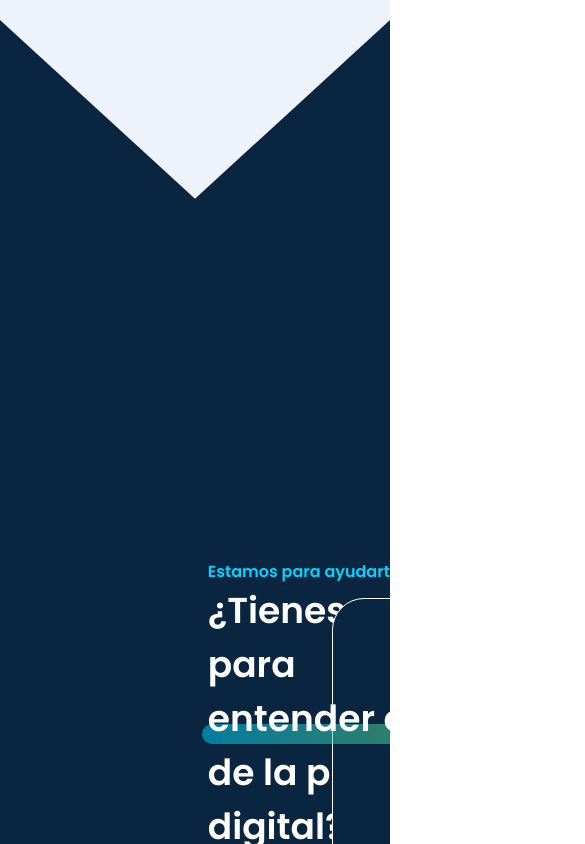
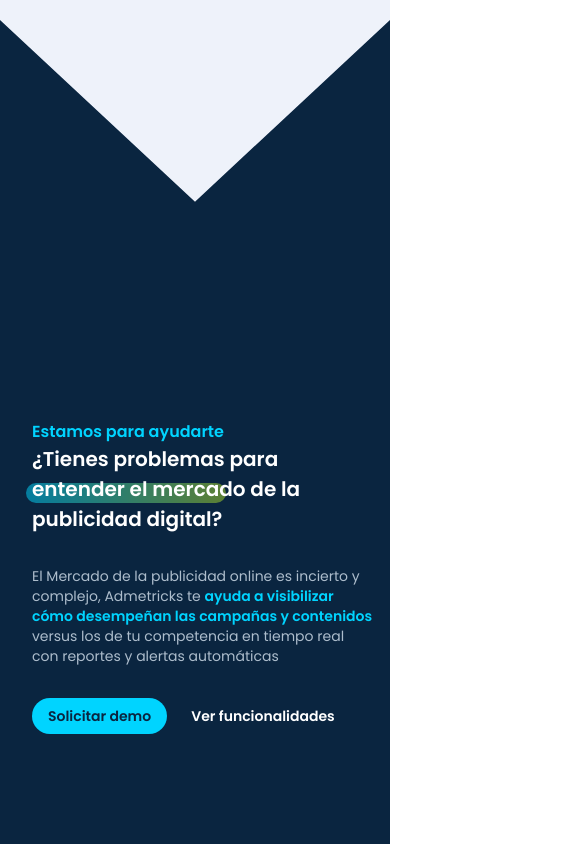
Before and after one commit to phronesys/admetricks-challenge-vue, a Vue app: page / in a window 390 px wide. Shown: the top 844 px of the page, 585 px wide, since content can reach past the window. Built offline with nearby package versions, Linux system fonts and the light colour scheme.

Commit message:
refactor(layout): responsiveness and structure

```diff
--- a/src/layouts/landing/AmHeader.vue
+++ b/src/layouts/landing/AmHeader.vue
@@ -1,15 +1,18 @@
 <template>
   <section id="header">
+    <div class="content">
       <div class="title">
         <h5>Estamos para ayudarte</h5>
         <h1>
-        ¿Tienes problemas <br />
+          ¿Tienes problemas <br v-if="screenWidth >= 640" />
           para <span>entender el mercado</span> de la publicidad digital?
         </h1>
       </div>
       <p class="body">
         El Mercado de la publicidad online es incierto y complejo, Admetricks te
-      <span>ayuda a visibilizar cómo desempeñan las campañas y contenidos</span>
+        <span
+          >ayuda a visibilizar cómo desempeñan las campañas y contenidos</span
+        >
         versus los de tu competencia en tiempo real con reportes y alertas
         automáticas
       </p>
@@ -17,47 +20,81 @@
         <am-button>Solicitar demo</am-button>
         <am-button type="link">Ver funcionalidades</am-button>
       </div>
+    </div>
+    <div class="devices">
+      <am-card alternative class="w-[530px] h-[405px]"></am-card>
+      <am-card alternative class="w-[260px] h-[486px]"></am-card>
+    </div>
   </section>
 </template>
 
 <script setup lang="ts">
 import AmButton from "../../components/AmButton.vue";
+import AmCard from "../../components/AmCard.vue";
+import { useWindowSize } from "@vueuse/core";
+
+const { width: screenWidth } = useWindowSize();
 </script>
 
 <style lang="postcss">
 section#header {
-  @apply flex flex-col gap-8 max-w-[532px];
+  @apply mx-auto p-4 flex;
+  @apply xl:w-[1180px];
+}
+section#header > .content {
+  @apply flex flex-col gap-8 w-full max-w-[400px] sm:max-w-[540px] pl-4;
 }
 
-section#header .title {
+section#header > .content > .title {
   @apply text-white font-semibold;
   & > h5 {
     @apply text-admetricks-primary;
   }
   & > h1 {
-    @apply text-4xl leading-normal;
+    @apply text-xl leading-normal;
+    @apply sm:text-4xl;
+    /* custom underline */
     span {
       @apply whitespace-nowrap relative z-10;
       &::before {
-        @apply content-[''] w-[400px] h-5 absolute bottom-0 -left-1.5 -z-10;
+        @apply content-[''] w-[200px] h-5 absolute bottom-0 -left-1.5 -z-10;
         @apply rounded-xl opacity-50;
         background: transparent
           linear-gradient(90deg, #00d4ff 0%, #aeda28 100%, #fe7117 100%) 0% 0%
           no-repeat padding-box;
+
+        @apply sm:w-[400px];
       }
     }
   }
 }
 
-section#header > .body {
-  @apply text-lg;
+section#header > .content > .body {
+  @apply sm:text-lg text-sm;
 
   span {
     @apply text-admetricks-primary font-semibold;
   }
 }
 
-section#header .buttons {
+section#header > .content > .buttons {
   @apply flex flex-row gap-2;
 }
+
+/* using cards */
+section#header > .devices {
+  @apply relative w-[540px] hidden;
+  @apply xl:block;
+
+  & > .card {
+    @apply absolute;
+
+    &:first-child {
+      @apply left-12;
+    }
+    &:last-child {
+      @apply right-0 -translate-y-1/2 top-1/2;
+    }
+  }
+}
 </style>
--- a/src/views/landing.vue
+++ b/src/views/landing.vue
@@ -1,21 +1,12 @@
 <template>
   <section id="landing">
-    <main>
-      <am-header></am-header>
-      <div class="devices">
-        <am-card alternative class="w-[530px] h-[405px]"></am-card>
-        <am-card alternative class="w-[260px] h-[486px]"></am-card>
-      </div>
-    </main>
-
+    <am-header></am-header>
     <am-features></am-features>
-
     <am-card-grid></am-card-grid>
   </section>
 </template>
 
 <script setup lang="ts">
-import AmCard from "../components/AmCard.vue";
 import AmCardGrid from "../layouts/landing/AmCardGrid.vue";
 import AmFeatures from "../layouts/landing/AmFeatures.vue";
 import AmHeader from "../layouts/landing/AmHeader.vue";
@@ -23,25 +14,9 @@ import AmHeader from "../layouts/landing/AmHeader.vue";
 
 <style lang="postcss">
 section#landing {
+  @apply flex flex-col mx-auto gap-40 pb-80 pt-96;
   @apply text-admetricks-gray bg-admetricks-dark;
   /* using css instead of an image */
   clip-path: polygon(50% 5%, 100% 0, 100% 100%, 0 100%, 0 0);
 }
-
-section#landing main {
-  @apply pl-[400px] pr-[270px] pt-[540px] pb-52 flex flex-row justify-center;
-  & .devices {
-    @apply relative w-[680px];
-    & > .card {
-      @apply absolute;
-
-      &:first-child {
-        @apply left-12;
-      }
-      &:last-child {
-        @apply right-0 -translate-y-1/2 top-1/2;
-      }
-    }
-  }
-}
 </style>
```
Lines whose indentation alone changed are shown as unchanged.
